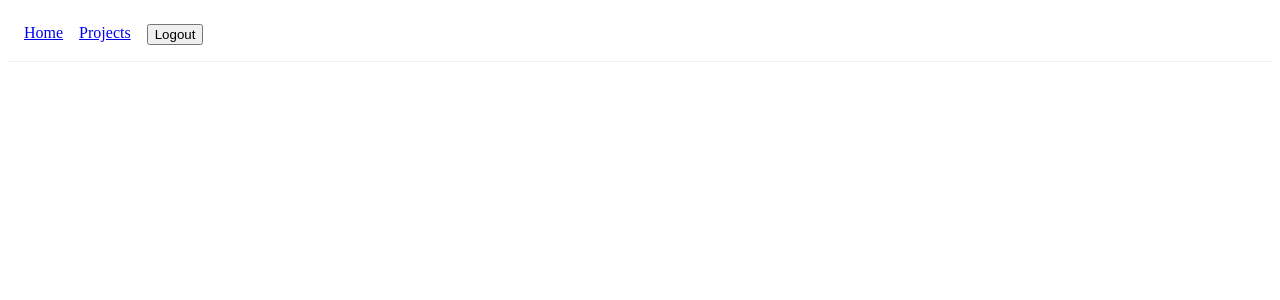
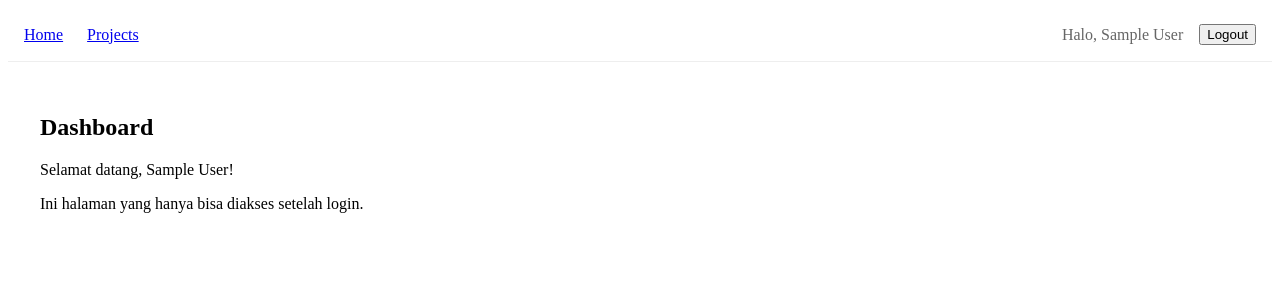
Before and after one commit to dausyafff/home-project-frontend, a React (Vite) app: page /dashboard in a window 1280 px wide. Shown: the top 300 px of the page. Built offline with nearby package versions, Linux system fonts and the light colour scheme; sample sign-in values are in the browser's storage.

Commit message:
update dashboard home login

```diff
--- a/src/App.jsx
+++ b/src/App.jsx
@@ -1,9 +1,11 @@
 import { BrowserRouter, Routes, Route } from 'react-router-dom'
 import { AuthProvider } from './context/AuthContext'
 import Navbar from './components/Navbar'
+import ProtectedRoute from './components/ProtectedRoute'
 import Home from './pages/Home'
 import Projects from './pages/Projects'
 import Login from './pages/Login'
+import Dashboard from "./pages/Dashboard"
 
 export default function App() {
     return (
@@ -11,9 +13,17 @@ export default function App() {
             <BrowserRouter>
                 <Navbar />
                 <Routes>
+                    {/* Public */}
                     <Route path="/"         element={<Home />} />
                     <Route path="/projects" element={<Projects />} />
                     <Route path="/login"    element={<Login />} />
+
+                    {/* Protected — hanya bisa diakses kalau sudah login */}
+                    <Route path="/dashboard" element={
+                        <ProtectedRoute>
+                            <Dashboard />
+                        </ProtectedRoute>
+                    } />
                 </Routes>
             </BrowserRouter>
         </AuthProvider>
--- a/src/components/Navbar.jsx
+++ b/src/components/Navbar.jsx
@@ -6,6 +6,10 @@ export default function Navbar() {
     const { user, token, logout } = useAuth()
 
     const handleLogout = async () => {
+
+        const konfirmasi = window.confirm('Apakah Anda yakin ingin logout?')
+    if (!konfirmasi) return
+
         try {
             await api.post('/logout')
         } catch (e) {
@@ -16,13 +20,31 @@ export default function Navbar() {
     }
 
     return (
-        <nav style={{ padding: '1rem', borderBottom: '1px solid #eee', display: 'flex', gap: '1rem' }}>
+        <nav style={{
+            padding: '1rem',
+            borderBottom: '1px solid #eee',
+            display: 'flex',
+            alignItems: 'center',
+            gap: '1.5rem'
+        }}>
             <Link to="/">Home</Link>
             <Link to="/projects">Projects</Link>
+
+            {/* Kalau sudah login */}
             {token ? (
-                <button onClick={handleLogout}>Logout</button>
+                <div style={{ marginLeft: 'auto', display: 'flex', alignItems: 'center', gap: '1rem' }}>
+                    <span style={{ color: '#666' }}>
+                        Halo, {user?.name}
+                    </span>
+                    <button
+                        onClick={handleLogout}
+                        style={{ cursor: 'pointer' }}
+                    >
+                        Logout
+                    </button>
+                </div>
             ) : (
-                <Link to="/login">Login</Link>
+                <Link to="/login" style={{ marginLeft: 'auto' }}>Login</Link>
             )}
         </nav>
     )
--- /dev/null
+++ b/src/components/ProtectedRoute.jsx
@@ -0,0 +1,14 @@
+import { Navigate } from 'react-router-dom'
+import { useAuth } from '../context/AuthContext'
+
+export default function ProtectedRoute({ children }) {
+    const { token } = useAuth()
+
+    // Kalau tidak ada token → redirect ke login
+    if (!token) {
+        return <Navigate to="/login" replace />
+    }
+
+    // Kalau ada token → tampilkan halaman yang diminta
+    return children
+}
--- a/src/context/AuthContext.jsx
+++ b/src/context/AuthContext.jsx
@@ -5,26 +5,33 @@ const AuthContext = createContext()
 
 // 2. Provider — pembungkus yang menyediakan data ke semua component di dalamnya
 export function AuthProvider({ children }) {
-    const [user, setUser]   = useState(null)
-    const [token, setToken] = useState(localStorage.getItem('token'))
+    // restore dari localStorage saat pertama load
+    const [token, setToken] = useState(
+        localStorage.getItem('token') || null
+    )
+    const [user, setUser]   = useState(
+        JSON.parse(localStorage.getItem('user')) || null
+    )
 
     const login = (userData, userToken) => {
         setUser(userData)
         setToken(userToken)
         localStorage.setItem('token', userToken)
+        localStorage.setItem("user", JSON.stringify(userData))
     }
 
     const logout = () => {
         setUser(null)
         setToken(null)
         localStorage.removeItem('token')
+        localStorage.removeItem('user')
     }
 
     return (
         <AuthContext.Provider value={{ user, token, login, logout }}>
             {children}
         </AuthContext.Provider>
-    )
+)
 }
 
 // 3. Hook — cara mudah mengakses context dari component manapun
--- /dev/null
+++ b/src/pages/Dashboard.jsx
@@ -0,0 +1,13 @@
+import { useAuth } from '../context/AuthContext'
+
+export default function Dashboard() {
+    const { user } = useAuth()
+
+    return (
+        <div style={{ padding: '2rem' }}>
+            <h2>Dashboard</h2>
+            <p>Selamat datang, {user?.name}!</p>
+            <p>Ini halaman yang hanya bisa diakses setelah login.</p>
+        </div>
+    )
+}
--- a/src/pages/Home.jsx
+++ b/src/pages/Home.jsx
@@ -1,7 +1,7 @@
 export default function Home() {
     return (
         <div style={{ padding: '2rem' }}>
-            <h1>Halo, saya Dausyaf 👋</h1>
+            <h3>Halaman Utama</h3>
             <p>Laravel & React Developer</p>
         </div>
     )
--- a/src/pages/Login.jsx
+++ b/src/pages/Login.jsx
@@ -1,29 +1,30 @@
 import { useState } from 'react'
-import { useNavigate } from 'react-router-dom'
+import { useNavigate, Navigate } from 'react-router-dom'
 import api from '../api/axios'
 import { useAuth } from '../context/AuthContext'
 
 export default function Login() {
-    // useState — menyimpan data form yang bisa berubah
     const [email, setEmail]       = useState('')
     const [password, setPassword] = useState('')
     const [error, setError]       = useState(null)
     const [loading, setLoading]   = useState(false)
 
-    const { login }  = useAuth()
-    const navigate   = useNavigate()
+    const { login, token } = useAuth()
+    const navigate         = useNavigate()
+
+    // Kalau sudah login → redirect ke home
+    if (token) return <Navigate to="/" replace />
 
     const handleSubmit = async (e) => {
-        e.preventDefault() // cegah browser reload halaman
+        e.preventDefault()
         setLoading(true)
         setError(null)
 
         try {
-            const response = await api.post('/login', { email, password })
-            const { data } = response.data // ingat format response kita: { success, message, data }
-
-            login(data.user, data.token)   // simpan ke context + localStorage
-            navigate('/')                  // redirect ke home
+            const response   = await api.post('/login', { email, password })
+            const { data }   = response.data
+            login(data.user, data.token)
+            navigate('/')
         } catch (err) {
             setError(err.response?.data?.message || 'Login gagal')
         } finally {
@@ -35,9 +36,7 @@ export default function Login() {
         <div style={{ padding: '2rem', maxWidth: '400px', margin: '0 auto' }}>
             <h2>Login</h2>
 
-            {error && (
-                <p style={{ color: 'red' }}>{error}</p>
-            )}
+            {error && <p style={{ color: 'red' }}>{error}</p>}
 
             <form onSubmit={handleSubmit}>
                 <div style={{ marginBottom: '1rem' }}>
```
